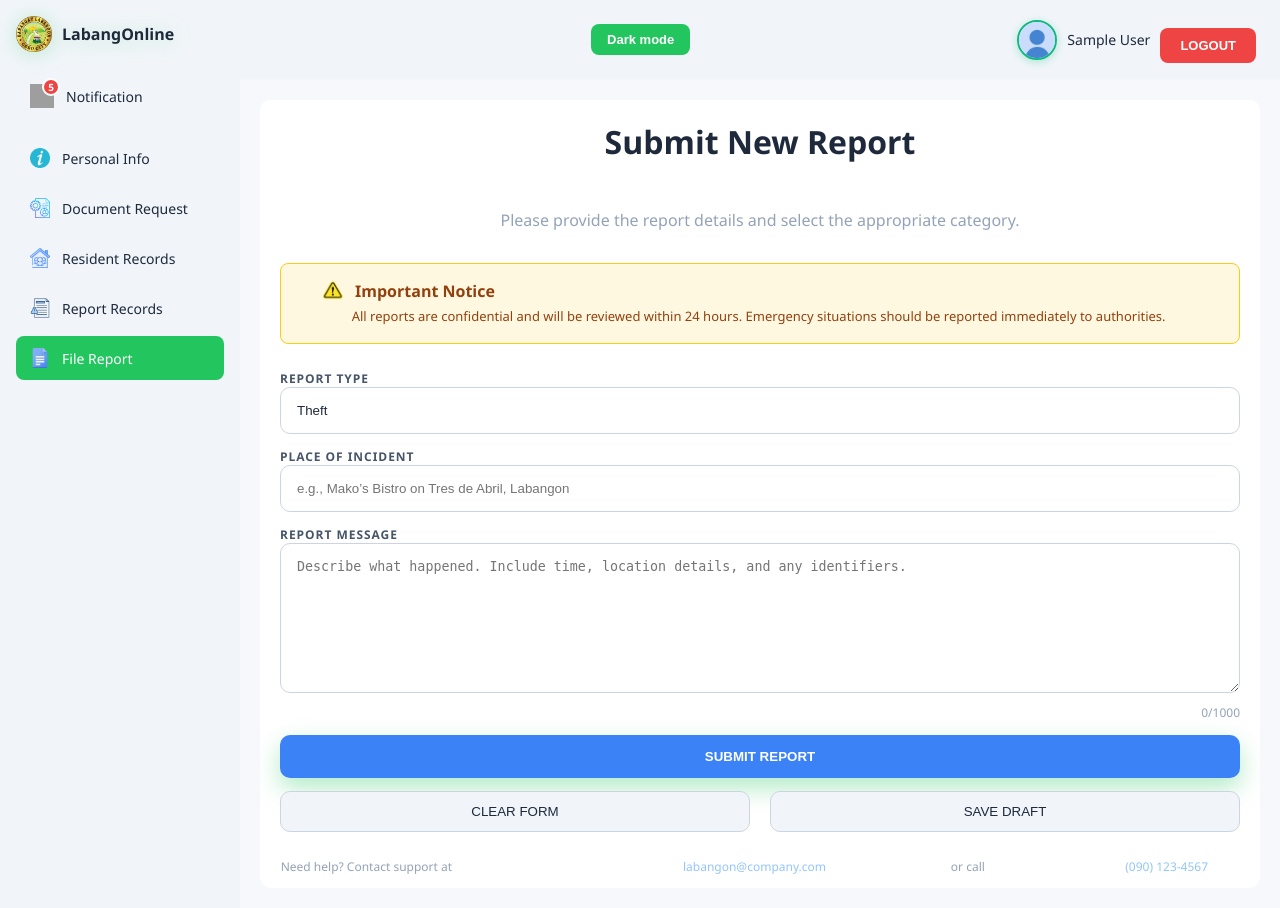
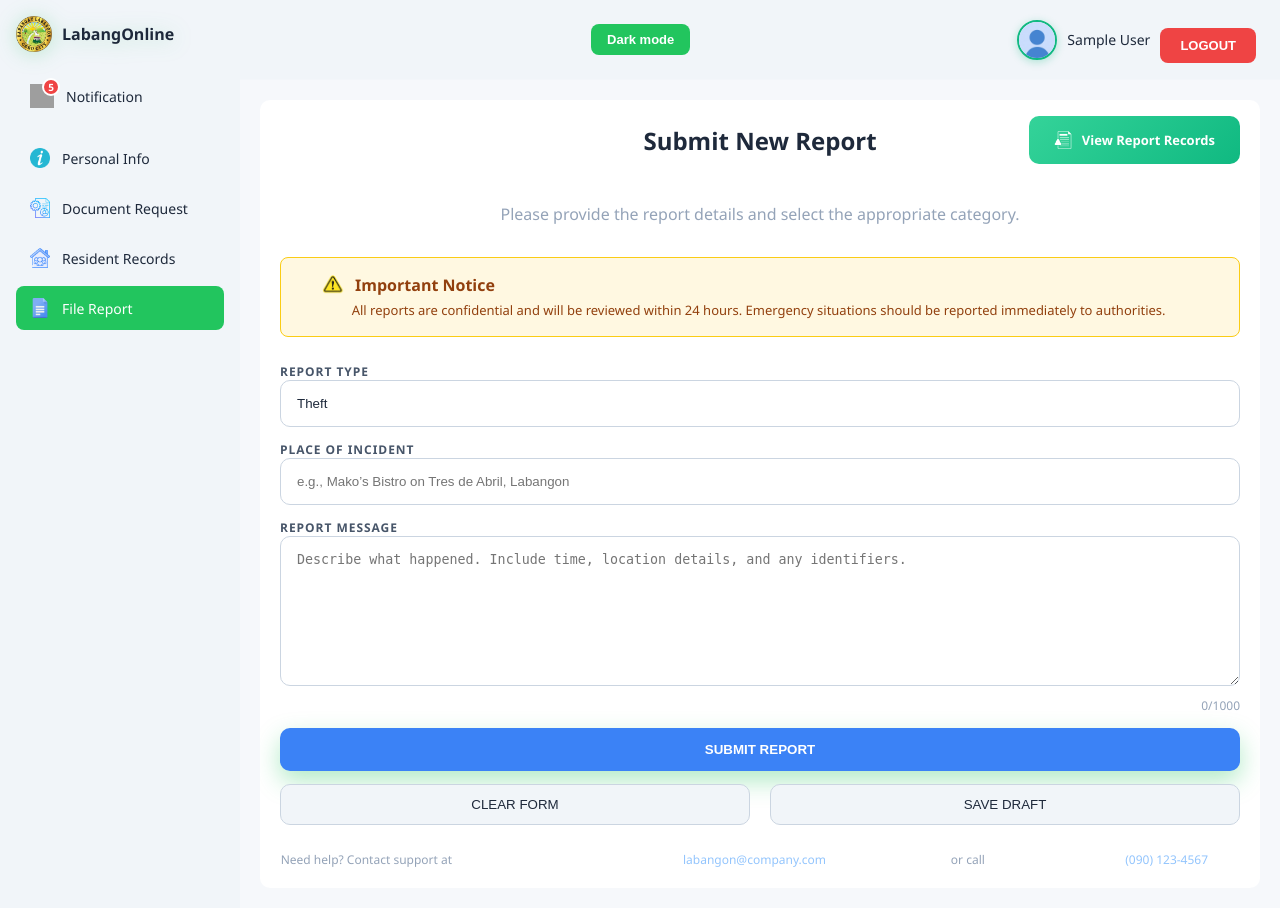
Before and after one commit to lemoninnit/CSIT327-G7-Labang-Online, a Django app: page /accounts/file_report/ in a window 1280 px wide. Run offline with Django 5.2, Linux system fonts and the light colour scheme; the visitor is signed in with stand-in values (Sample User, id 1); grey boxes are pictures that could not be loaded.

Commit message:
Update file report

```diff
--- a/templates/accounts/file_report.html
+++ b/templates/accounts/file_report.html
@@ -55,13 +55,57 @@
       }
 
       .report-header {
-        text-align: center;
-        margin-bottom: 10px;
+        display: flex;
+        align-items: center;
+        gap: 12px;
+        text-align: initial;        /* override previous center */
+        margin-bottom: 10px;        /* keep your spacing */
+        position: relative;
+        min-height: 40px;
+      }
+
+      .report-header .btn-accept {
+        margin-left: auto;
+        display: inline-flex;
+        align-items: center;
+        gap: 8px;
+        background: linear-gradient(135deg, #34d399 0%, #10b981 100%);
+        color: #ffffff;
+        border: none;
+        padding: 15px 25px !important;   /* smaller */
+        font-size: 13px;
+        line-height: 1;
+        border-radius: 8px;
+        width: auto !important;         /* override the global width:100% */
+        min-width: 0;
+        text-decoration: none;
+        white-space: nowrap;
+      }
+
+      /* Icon size inside the small button */
+      .report-header .btn-accept img {
+        height: 20px;                   /* fix invalid value */
+        filter: brightness(0) invert(1);
+        margin: 0;
+      }
+
+
+      .btn-compact {
+        padding: 6px 10px;  /* small size */
+        font-size: 12px;
+        line-height: 1;
+        min-width: auto;    /* keep width small */
+        width: auto;
+        border-radius: 8px;
       }
 
       .report-header h2 {
-        font-size: 32px;
-        margin: 0 0 4px 0;
+        position: absolute;
+        left: 50%;
+        transform: translateX(-50%);
+        margin: 0;
+        text-align: center;
+        width: max-content;
       }
 
       .report-subtitle {
@@ -432,12 +476,7 @@
               <span>Resident Records</span>
               </a>
           </li>
-          <li class="menu-item" onclick="window.location.href='{% url 'accounts:report_records' %}'">
-            <a href="{% url 'accounts:report_records' %}">
-              <img src="{% static 'icons/incident-report.png' %}" alt="" />
-              <span>Report Records</span>
-            </a>
-          </li>
+
           <li class="menu-item active">
             <a href="{% url 'accounts:file_report' %}">
               <img src="{% static 'icons/file-report.png' %}" alt="" />
@@ -482,6 +521,11 @@
           <div class="content-right">
             <div class="report-header">
               <h2>Submit New Report</h2>
+
+              <a href="{% url 'accounts:report_records' %}" class="btn-accept" style="display:inline-flex;align-items:center;gap:10px;text-decoration:none;background:linear-gradient(135deg,#34d399 0%,#10b981 100%);color:#ffffff;border:none;padding:12px 18px;border-radius:10px;font-weight:700;">
+    <img src="{% static 'icons/incident-report.png' %}" alt="" style="height:18px;filter:brightness(0) invert(1);" />
+    View Report Records
+  </a>
             </div>
             <p class="report-subtitle">Please provide the report details and select the appropriate category.</p>
 
```
